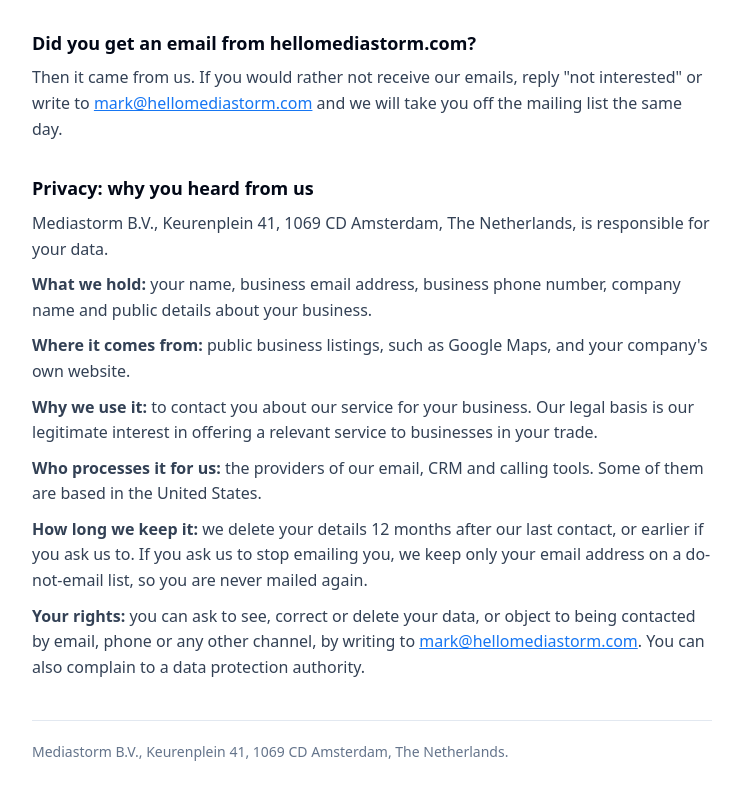
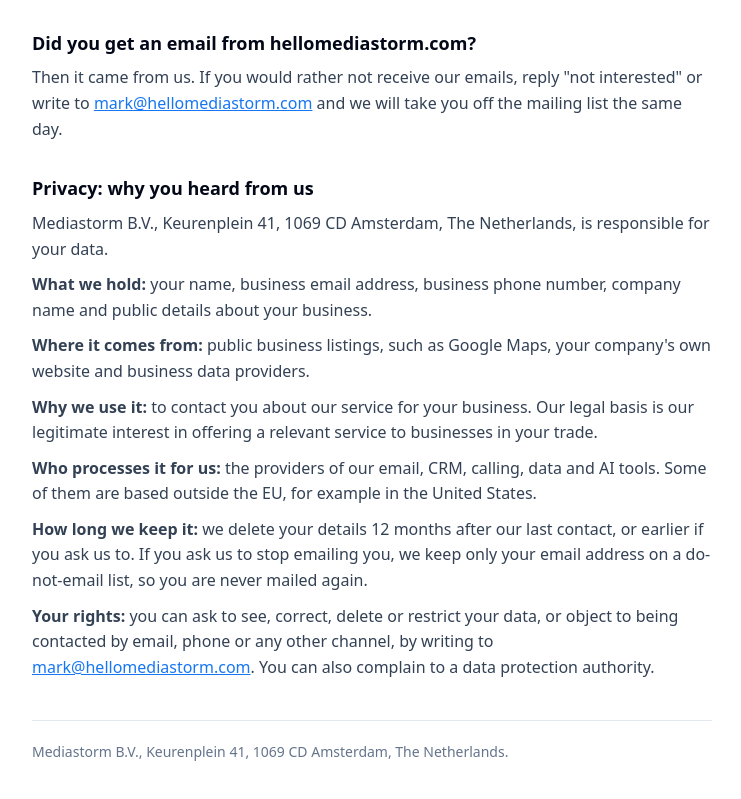
Before and after one commit to mediastorm-mark/landing-hellomediastorm-com, a plain HTML site: page index.html in a window 1280 px wide. Shown: the part 157-956 px from the top of the page, without its empty margins (268-1009 px from the left). Drawn offline with Linux system fonts and the light colour scheme.

Commit message:
Update index.html

```diff
--- a/index.html
+++ b/index.html
@@ -29,11 +29,11 @@
   <h2 id="privacy">Privacy: why you heard from us</h2>
   <p>Mediastorm B.V., Keurenplein 41, 1069 CD Amsterdam, The Netherlands, is responsible for your data.</p>
   <p><strong>What we hold:</strong> your name, business email address, business phone number, company name and public details about your business.</p>
-  <p><strong>Where it comes from:</strong> public business listings, such as Google Maps, and your company's own website.</p>
+  <p><strong>Where it comes from:</strong> public business listings, such as Google Maps, your company's own website and business data providers.</p>
   <p><strong>Why we use it:</strong> to contact you about our service for your business. Our legal basis is our legitimate interest in offering a relevant service to businesses in your trade.</p>
-  <p><strong>Who processes it for us:</strong> the providers of our email, CRM and calling tools. Some of them are based in the United States.</p>
+  <p><strong>Who processes it for us:</strong> the providers of our email, CRM, calling, data and AI tools. Some of them are based outside the EU, for example in the United States.</p>
   <p><strong>How long we keep it:</strong> we delete your details 12 months after our last contact, or earlier if you ask us to. If you ask us to stop emailing you, we keep only your email address on a do-not-email list, so you are never mailed again.</p>
-  <p><strong>Your rights:</strong> you can ask to see, correct or delete your data, or object to being contacted by email, phone or any other channel, by writing to <a href="mailto:mark@hellomediastorm.com">mark@hellomediastorm.com</a>. You can also complain to a data protection authority.</p>
+  <p><strong>Your rights:</strong> you can ask to see, correct, delete or restrict your data, or object to being contacted by email, phone or any other channel, by writing to <a href="mailto:mark@hellomediastorm.com">mark@hellomediastorm.com</a>. You can also complain to a data protection authority.</p>
 
   <footer>Mediastorm B.V., Keurenplein 41, 1069 CD Amsterdam, The Netherlands.</footer>
 </main>
```
